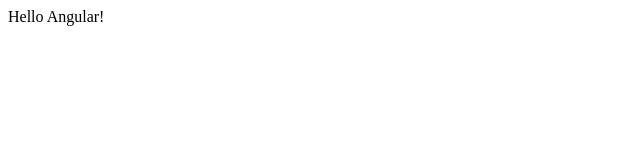
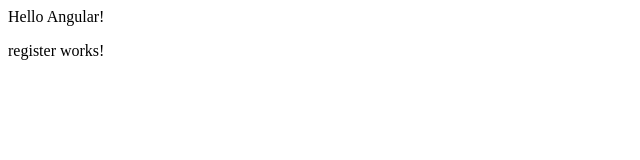
Before and after one commit to Parxommm/angular_study, an Angular app in the folder mediumclone-angular/: page /register in a window 1280 px wide. Before the commit this address led to /. Shown: the top 160 px of the page, without its empty margins (0-640 px from the left). Built offline with nearby package versions, Linux system fonts and the light colour scheme.

Commit message:
feat: add auth module, route, register component

```diff
--- a/mediumclone-angular/angular.json
+++ b/mediumclone-angular/angular.json
@@ -7,7 +7,8 @@
       "projectType": "application",
       "schematics": {
         "@schematics/angular:component": {
-          "style": "scss"
+          "style": "scss",
+          "prefix": "mc"
         }
       },
       "root": "",
--- a/mediumclone-angular/src/app/app-routing.module.ts
+++ b/mediumclone-angular/src/app/app-routing.module.ts
@@ -5,6 +5,6 @@
 
 @NgModule({
   imports: [RouterModule.forRoot(routes)],
-  exports: [RouterModule]
+  exports: [RouterModule],
 })
-export class AppRoutingModule { }
+export class AppRoutingModule {}
--- a/mediumclone-angular/src/app/app.component.html
+++ b/mediumclone-angular/src/app/app.component.html
@@ -1 +1,3 @@
 <div>Hello Angular!</div>
+
+<router-outlet></router-outlet>
--- /dev/null
+++ b/mediumclone-angular/src/app/auth/components/register/register.component.html
@@ -0,0 +1 @@
+<p>register works!</p>
```
Also changed, not shown: mediumclone-angular/src/app/app.module.ts (+5 -9 lines), mediumclone-angular/src/app/auth/auth.module.ts (added, +18 -0 lines), mediumclone-angular/src/app/auth/components/register/register.component.ts (added, +8 -0 lines), mediumclone-angular/src/app/auth/components/register/register.component.scss (added).
